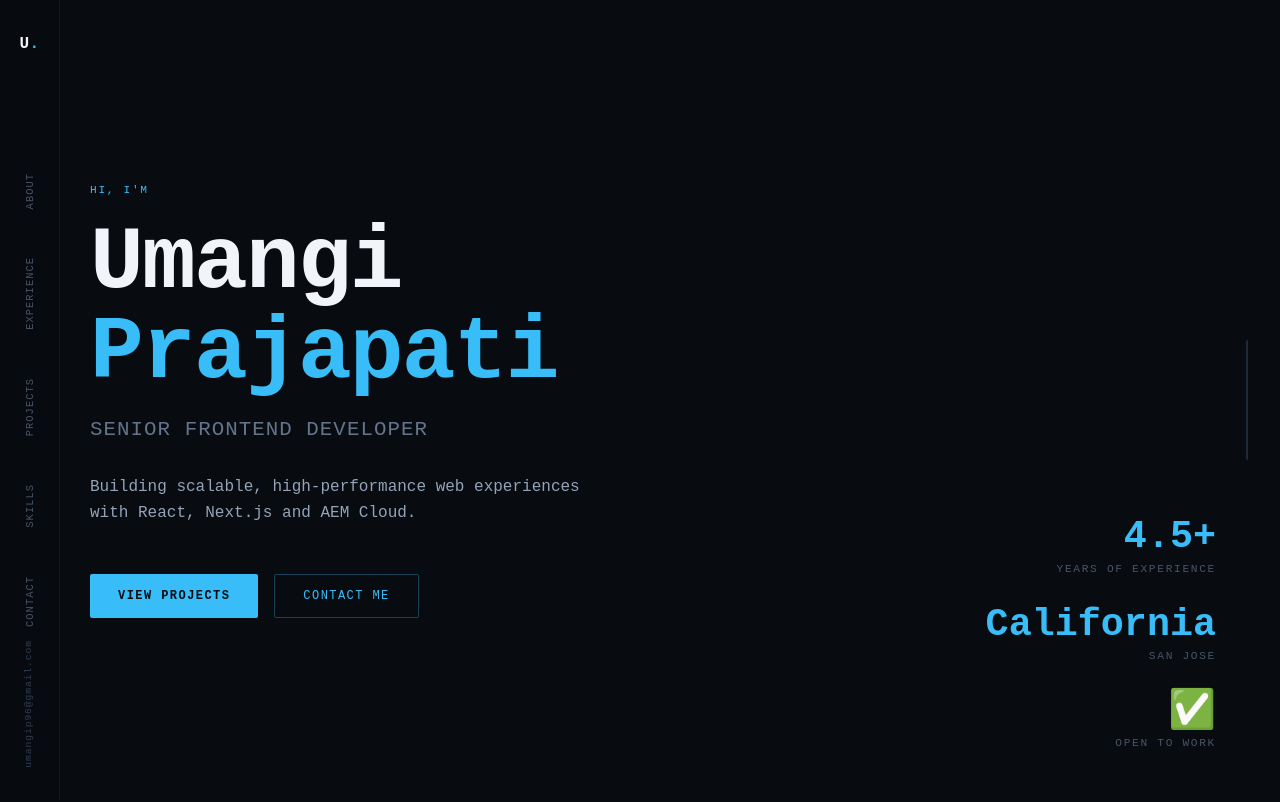
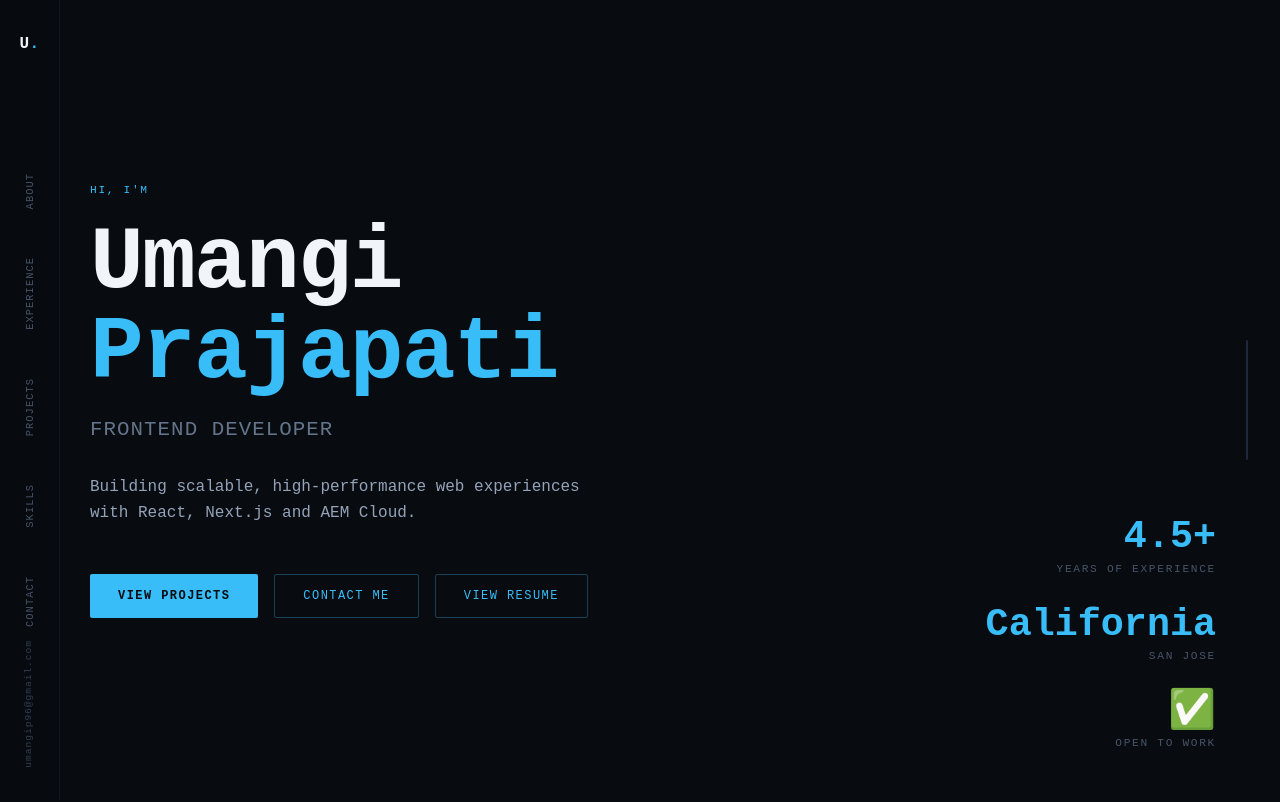
Before and after one commit to Umangip25/My-Portfolio, a Next.js app: page / in a window 1280 px wide. Shown: the top 802 px of the page. Built offline with nearby package versions, Linux system fonts and the light colour scheme.

Commit message:
feat: add Resume link in Hero opening Google Drive PDF in new tab

```diff
--- a/app/components/Hero.tsx
+++ b/app/components/Hero.tsx
@@ -217,6 +217,9 @@ export default function Hero() {
           <a href={`mailto:${email}`} className="btn-outline">
             Contact Me
           </a>
+          <a href="https://drive.google.com/file/d/1cymDFS2r96U7AaO7LjDpECn_1XPQQQWJ/view" className="btn-outline" target="_blank" rel="noopener noreferrer">
+            View Resume
+          </a>
         </div>
       </div>
 
--- a/app/data/data.json
+++ b/app/data/data.json
@@ -1,7 +1,7 @@
 {
   "personal": {
     "name": "Umangi Prajapati",
-    "title": "Senior Frontend Developer",
+    "title": "Frontend Developer",
     "tagline": "Building scalable, high-performance web experiences with React, Next.js and AEM Cloud.",
     "bio": "Frontend Developer with 4.5+ years of experience building scalable, high-performance web applications using React.js, Next.js, and AEM Cloud. Skilled in implementing server-side rendering (SSR), lazy loading, and optimizing page performance. Proficient in developing reusable UI components, optimizing APIs, and creating responsive, accessible interfaces that enhance user experience.",
     "location": "San Jose, California, United States",
```
